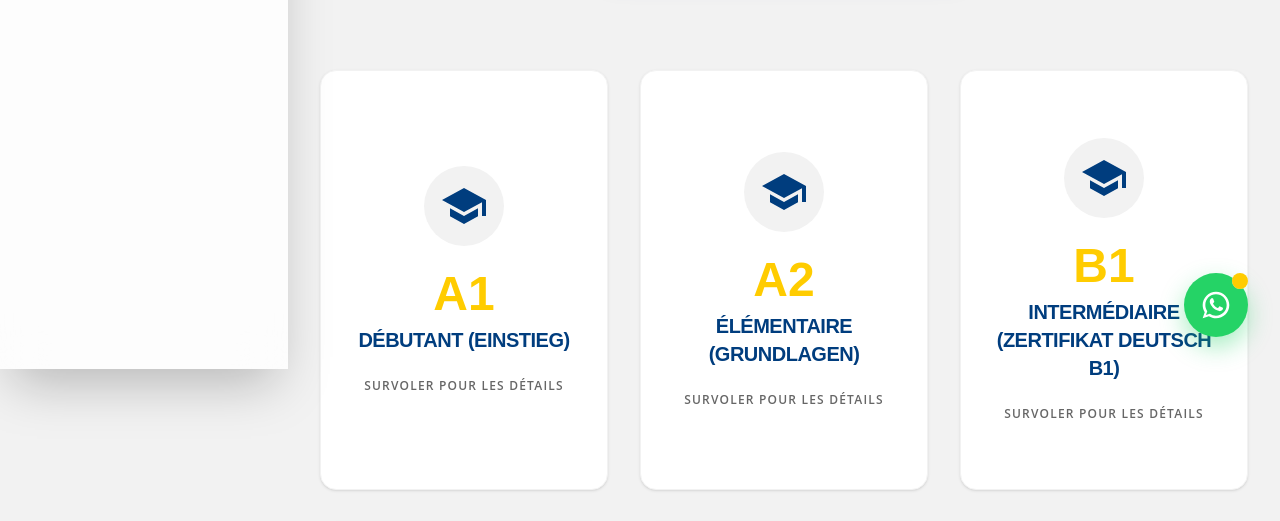
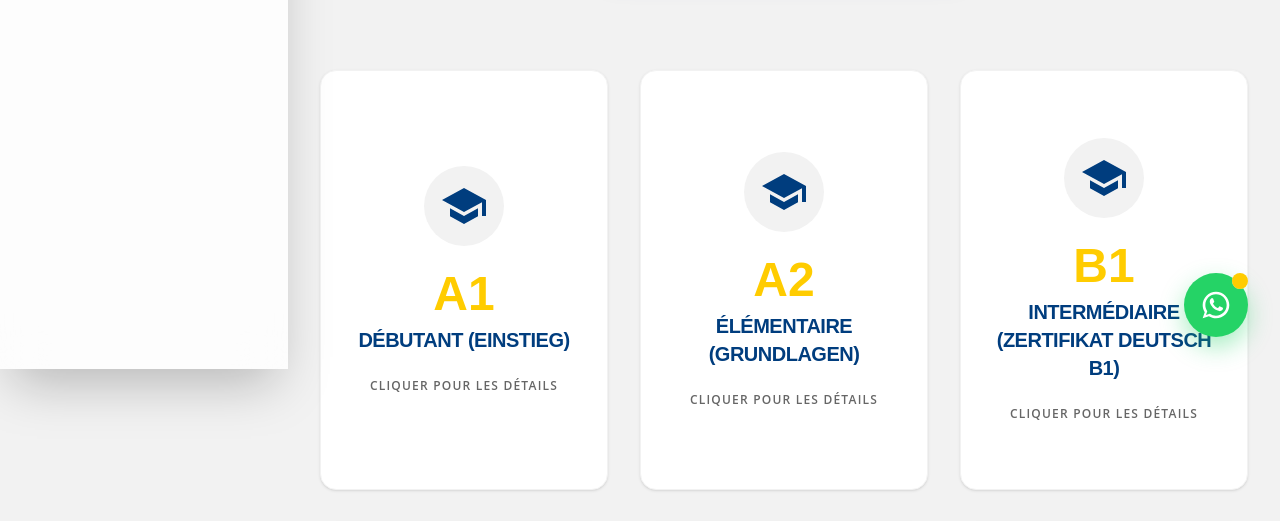
Before and after one commit to Clintbr/BerlinerwegVue, a Vue app: page /#/courses in a window 1280 px wide. Shown: the part 431-952 px from the top of the page. Built offline with nearby package versions, Linux system fonts and the light colour scheme.

Commit message:
feat: add flip on click

```diff
--- a/src/components/CourseCard.vue
+++ b/src/components/CourseCard.vue
@@ -1,14 +1,24 @@
 <template>
-  <div class="group h-[420px] w-full perspective-1000 cursor-pointer">
-    <div class="relative h-full w-full transition-transform duration-700 preserve-3d group-hover:rotate-y-180">
-
+  <div
+      class="group h-[420px] w-full perspective-1000 cursor-pointer"
+      @click="isFlipped = !isFlipped"
+  >
+    <div
+        :class="[
+        'relative h-full w-full transition-transform duration-700 preserve-3d',
+        isFlipped || 'group-hover:rotate-y-180',
+        isFlipped ? 'rotate-y-180' : ''
+      ]"
+    >
       <div class="absolute inset-0 backface-hidden flex flex-col items-center justify-center p-8 bg-white rounded-2xl shadow-sm border border-berlin-light">
         <div class="mb-6 p-4 bg-berlin-light rounded-full text-berlin-blue">
           <AppIcon name="school" size="48" />
         </div>
         <span class="text-berlin-gold font-title font-bold text-5xl mb-2">{{ course.level }}</span>
         <h3 class="text-xl text-center text-berlin-blue">{{ course.title }}</h3>
-        <p class="mt-6 text-berlin-grey text-xs uppercase tracking-widest font-semibold">Survoler pour les détails</p>
+        <p class="mt-6 text-berlin-grey text-[10px] md:text-xs uppercase tracking-widest font-semibold">
+          {{ isFlipped ? 'Cliquer pour masquer' : 'Cliquer pour les détails' }}
+        </p>
       </div>
 
       <div class="absolute inset-0 backface-hidden rotate-y-180 flex flex-col p-8 bg-berlin-blue text-white rounded-2xl shadow-xl">
@@ -38,7 +48,10 @@
           </div>
         </div>
 
-        <button @click.stop="$emit('reserve', course.id)" class="btn-primary w-full mt-6 shadow-lg shadow-berlin-gold/20">
+        <button
+            @click.stop="$emit('reserve', course)"
+            class="btn-primary w-full mt-6 shadow-lg shadow-berlin-gold/20 z-10"
+        >
           Réserver ma place
         </button>
       </div>
@@ -48,16 +61,16 @@
 </template>
 
 <script setup lang="ts">
+import { ref } from 'vue'
 import AppIcon from './AppIcon.vue'
 
-// Interface mise à jour
 interface Course {
   id: string;
   level: string;
   title: string;
   description: string;
   duration: string;
-  startDate: string; // <-- Ajouté
+  startDate: string;
   icon: string;
 }
 
@@ -65,5 +78,8 @@ defineProps<{
   course: Course
 }>()
 
-defineEmits(['reserve'])
+const emit = defineEmits(['reserve'])
+
+// État pour gérer le retournement au clic
+const isFlipped = ref(false)
 </script>
```
